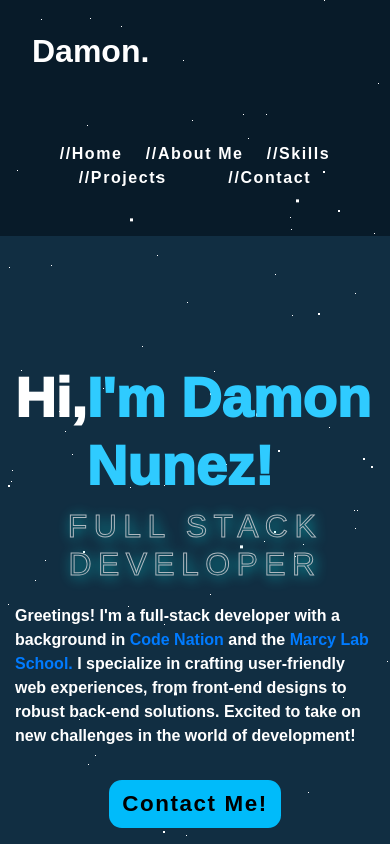
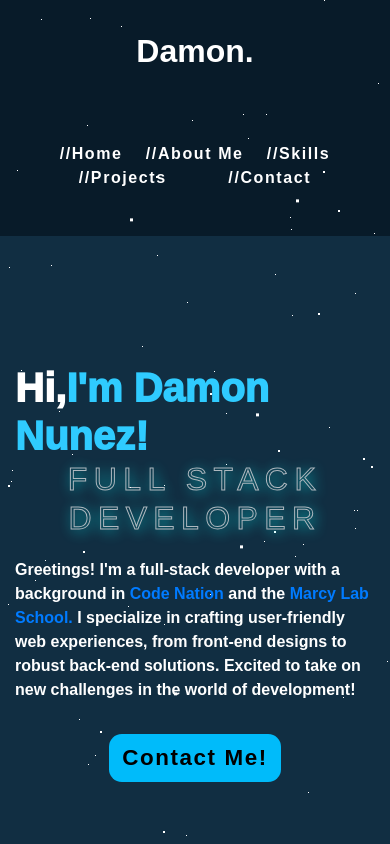
Before and after one commit to DamonNunezAlt/damonnunez, a React (Create React App) app: page / in a window 390 px wide. Shown: the top 844 px of the page. Built offline with nearby package versions, Linux system fonts and the light colour scheme.

Commit message:
mobilePatch

```diff
--- a/src/components/Contact.css
+++ b/src/components/Contact.css
@@ -44,3 +44,17 @@
     font-family: sans-serif;
     font-weight: 800;
 }
+@media screen and (max-width:770px){
+    .hiddenCaption {
+        font-size:0.8rem;
+    }
+    .iconic {
+        width:auto;
+    }
+    .mobileExclusive {
+        margin-top:-3rem;
+    }
+    .specialSpan {
+        font-size: 1.4rem;
+    }
+}
--- a/src/components/Contact.js
+++ b/src/components/Contact.js
@@ -38,9 +38,9 @@ const Contact = () => {
         </Container>
         <Container>
         <Row>
-                <Col sm={12} md={12} lg={12}>
+                <Col sm={12} md={12} lg={12} className='mobileExclusive'>
                     <h1 className='contact'>
-                        <span>
+                        <span className='specialSpan'>
                             Thanks for visiting!👋
                         </span>
                     </h1>
--- a/src/components/Home.css
+++ b/src/components/Home.css
@@ -85,3 +85,14 @@
 span {
     color:rgb(47, 203, 255);
 }
+@media screen and (max-width:1200px) {
+    .header {
+        font-size:2.5rem;
+    }
+}
+@media screen and (max-width:500px) {
+    .header {
+        display:block;
+        margin: 0 auto;
+    }
+}
--- a/src/components/Navbar.css
+++ b/src/components/Navbar.css
@@ -34,5 +34,12 @@ letter-spacing: .1rem;
     transform: scale(1.2);
 }
 
+@media screen and (max-width:992px) {
+    .myName {
+        display: flex;
+        justify-content: center;
+    }
+}
+
 
 /* Add or modify these styles in your CSS file */
--- a/src/components/Projects.css
+++ b/src/components/Projects.css
@@ -91,8 +91,7 @@
     justify-content: space-around; /* Use flexbox to arrange items horizontally */
   }
 
-  .iconic {
-    margin-right: 10px; /* Add some margin between icon-caption pairs */
+  .iconic { /* Add some margin between icon-caption pairs */
     text-align: center;/* Center align the text */
 
   }
@@ -124,3 +123,8 @@
      background-color: white; /* Change the background color on hover */
      transform: translateY(-10px);
  }
+ @media screen and(max-width:1200px) {
+    .iconic {
+        margin-right: -14px;
+    }
+ }
--- a/src/components/Skills.css
+++ b/src/components/Skills.css
@@ -86,3 +86,16 @@
     font-weight: 800;
 
 }
+  @media screen and (max-width:1200px) {
+    .iconic {
+        margin-right: -14px;
+    }
+  }
+  @media screen and (max-width:992px) {
+    .outerBorder {
+        margin:3rem auto;
+    }
+    .projectCardBorder{
+        margin:3rem auto;
+    }
+  }
```
